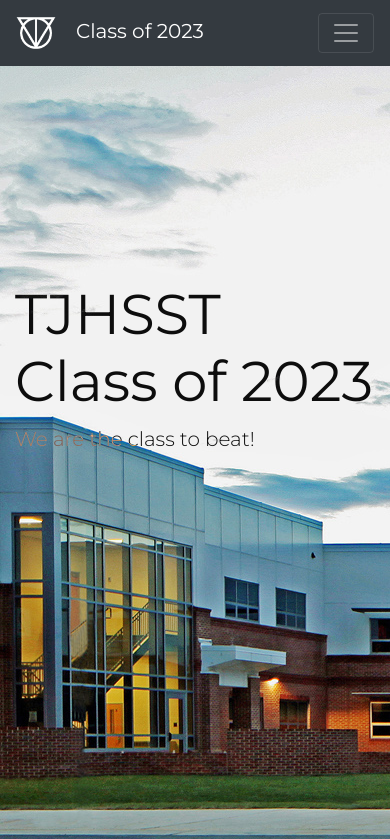
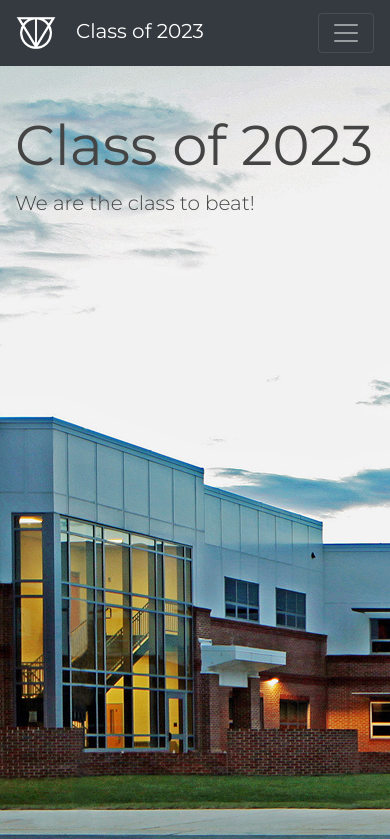
Before and after one commit to Rushilwiz/tj2023, a Django app: page / in a window 390 px wide. Shown: the top 839 px of the page. Run offline with Django 3.2, Linux system fonts and the light colour scheme; data that the repository does not hold is empty; parts of the project's set-up code (start-up, migrations or seed data) failed here and were passed over; some libraries are stand-ins or nearby versions; some web fonts are replaced.

Commit message:
working on index styles

```diff
--- a/pages/static/pages/css/styles.css
+++ b/pages/static/pages/css/styles.css
@@ -70,6 +70,8 @@
 
 .hero-text {
   margin-top: 25vh;
+  mix-blend-mode: exclusion;
+  color: white;
 }
 
 .home {
@@ -86,13 +88,17 @@
   color: #444;
 }
 
-.contrast {
-    mix-blend-mode: exclusion;
-    color: white;
-}
+/* mobile styles */
 
 @media (max-width: 768px) {
   .hero-text {
-    margin-top: 30vh;
+    margin-top: 10vh;
+    mix-blend-mode: unset;
+    color: inherit;
+  }
+
+  .no-mobile {
+    display: none;
+    pointer-events: none;
   }
 }
--- a/pages/templates/pages/index.html
+++ b/pages/templates/pages/index.html
@@ -7,7 +7,7 @@
 {% block content %}
 <div class="jumbotron jumbotron-fluid">
   <div class="container hero-text contrast">
-    <h1 class="display-4"><strong>TJHSST Class of 2023</strong></h1>
+    <h1 class="display-4"><strong><span class="no-mobile">TJHSST</span> Class of 2023</strong></h1>
     <p class="lead">We are the class to beat!</p>
   </div>
 </div>
```
Also changed, not shown: pages/templates/pages/council.html (+19 -22 lines).
